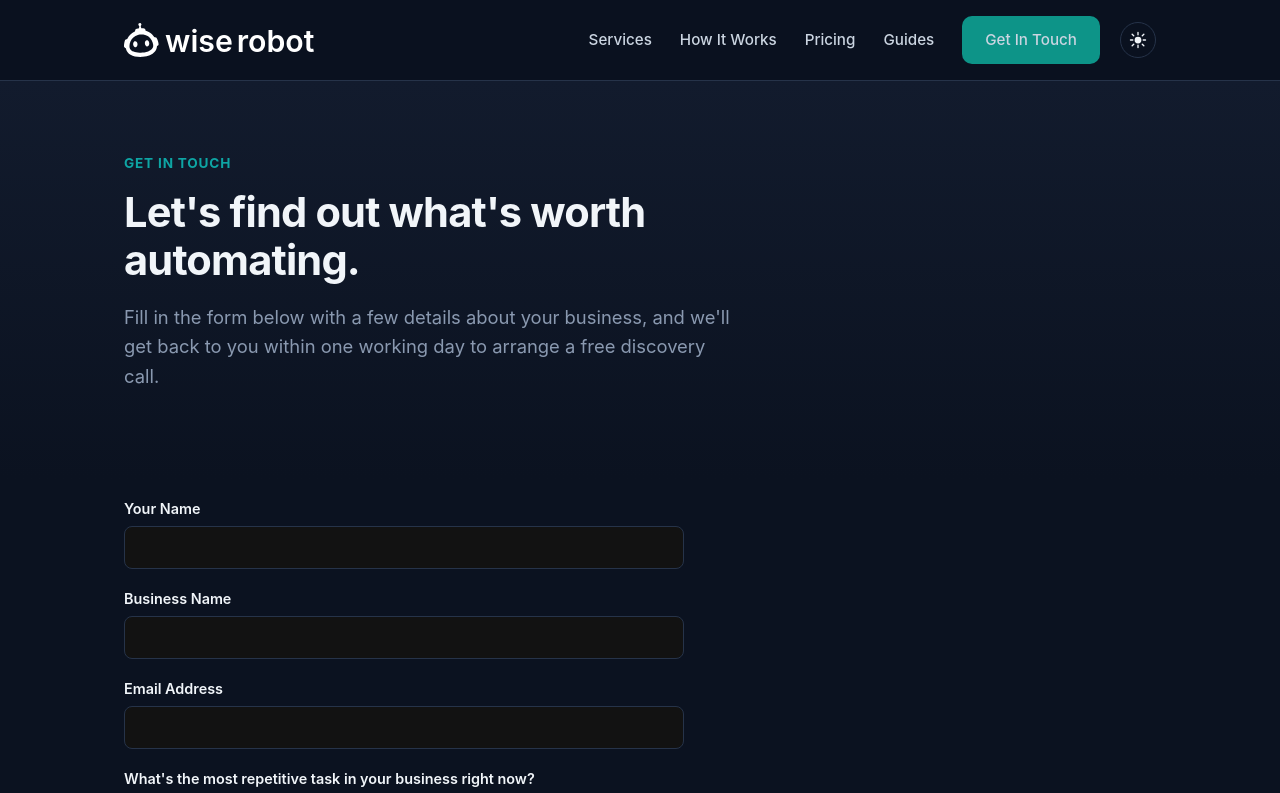
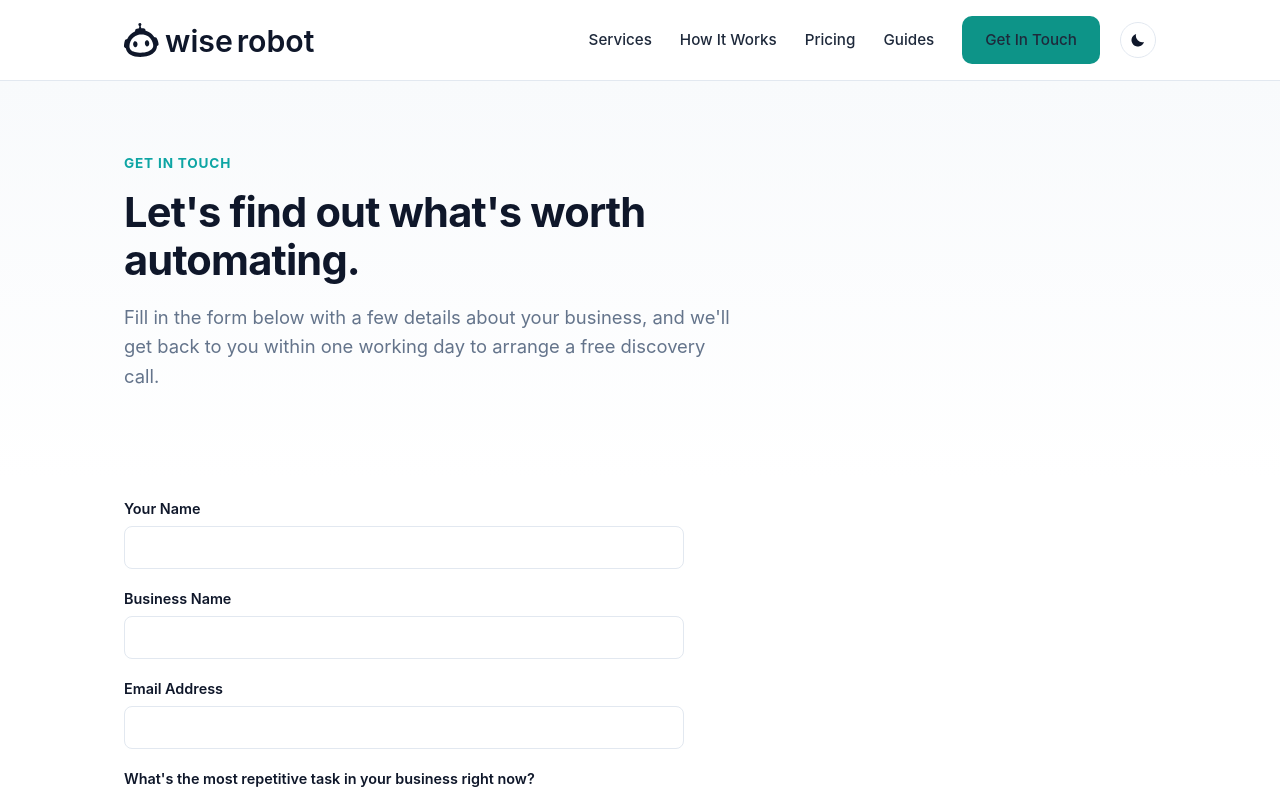
Before and after one commit to no-graviti/wiserobot-website, a plain HTML site: page contact.html in a window 1280 px wide. Both pictures are taken after a click on the button "Toggle dark mode". Shown: the top 793 px of the page. Drawn offline with Linux system fonts and the light colour scheme.

Commit message:
Make dark mode the default theme, light mode as the explicit override

```diff
--- a/css/style.css
+++ b/css/style.css
@@ -6,6 +6,20 @@
   --blue: #0d9488;
   --blue-light: #14b8a6;
   --teal: #0ea5a4;
+  --bg: #0b1220;
+  --bg-soft: #121b2d;
+  --card-bg: #16213380;
+  --border: #263349;
+  --text: #cbd5e1;
+  --text-muted: #8a99b0;
+  --heading: #f1f5f9;
+  --header-bg: rgba(11,18,32,0.85);
+  --radius: 10px;
+  --max-width: 1080px;
+  color-scheme: dark;
+}
+
+:root[data-theme="light"] {
   --bg: #ffffff;
   --bg-soft: #f8fafc;
   --card-bg: #ffffff;
@@ -14,35 +28,7 @@
   --text-muted: #64748b;
   --heading: #0f172a;
   --header-bg: rgba(255,255,255,0.92);
-  --radius: 10px;
-  --max-width: 1080px;
   color-scheme: light;
-}
-
-:root[data-theme="dark"] {
-  --bg: #0b1220;
-  --bg-soft: #121b2d;
-  --card-bg: #16213380;
-  --border: #263349;
-  --text: #cbd5e1;
-  --text-muted: #8a99b0;
-  --heading: #f1f5f9;
-  --header-bg: rgba(11,18,32,0.85);
-  color-scheme: dark;
-}
-
-@media (prefers-color-scheme: dark) {
-  :root:not([data-theme="light"]) {
-    --bg: #0b1220;
-    --bg-soft: #121b2d;
-    --card-bg: #16213380;
-    --border: #263349;
-    --text: #cbd5e1;
-    --text-muted: #8a99b0;
-    --heading: #f1f5f9;
-    --header-bg: rgba(11,18,32,0.85);
-    color-scheme: dark;
-  }
 }
 
 * { box-sizing: border-box; }
@@ -95,13 +81,9 @@ header.site .wrap {
 .logo span { color: var(--blue); }
 .logo img { height: 34px; width: auto; display: block; }
 footer.site .logo img { height: 26px; }
-header.site .logo .logo-light-img { display: none; }
-:root[data-theme="dark"] header.site .logo .logo-dark-img { display: none; }
-:root[data-theme="dark"] header.site .logo .logo-light-img { display: block; }
-@media (prefers-color-scheme: dark) {
-  :root:not([data-theme="light"]) header.site .logo .logo-dark-img { display: none; }
-  :root:not([data-theme="light"]) header.site .logo .logo-light-img { display: block; }
-}
+header.site .logo .logo-dark-img { display: none; }
+:root[data-theme="light"] header.site .logo .logo-dark-img { display: block; }
+:root[data-theme="light"] header.site .logo .logo-light-img { display: none; }
 
 nav.main-nav {
   display: flex;
@@ -149,9 +131,9 @@ nav.main-nav a:hover { color: var(--blue); text-decoration: none; }
   flex-shrink: 0;
 }
 .theme-toggle svg { width: 18px; height: 18px; }
-.theme-toggle .icon-sun { display: none; }
-:root[data-theme="dark"] .theme-toggle .icon-moon { display: none; }
-:root[data-theme="dark"] .theme-toggle .icon-sun { display: block; }
+.theme-toggle .icon-moon { display: none; }
+:root[data-theme="light"] .theme-toggle .icon-sun { display: none; }
+:root[data-theme="light"] .theme-toggle .icon-moon { display: block; }
 
 @media (max-width: 800px) {
   header.site .wrap {
--- a/js/theme.js
+++ b/js/theme.js
@@ -1,8 +1,7 @@
 document.querySelectorAll('.theme-toggle').forEach(function (btn) {
   btn.addEventListener('click', function () {
-    var current = document.documentElement.getAttribute('data-theme');
-    var isDark = current === 'dark' || (!current && window.matchMedia('(prefers-color-scheme: dark)').matches);
-    var next = isDark ? 'light' : 'dark';
+    var isLight = document.documentElement.getAttribute('data-theme') === 'light';
+    var next = isLight ? 'dark' : 'light';
     document.documentElement.setAttribute('data-theme', next);
     localStorage.setItem('theme', next);
   });
```
